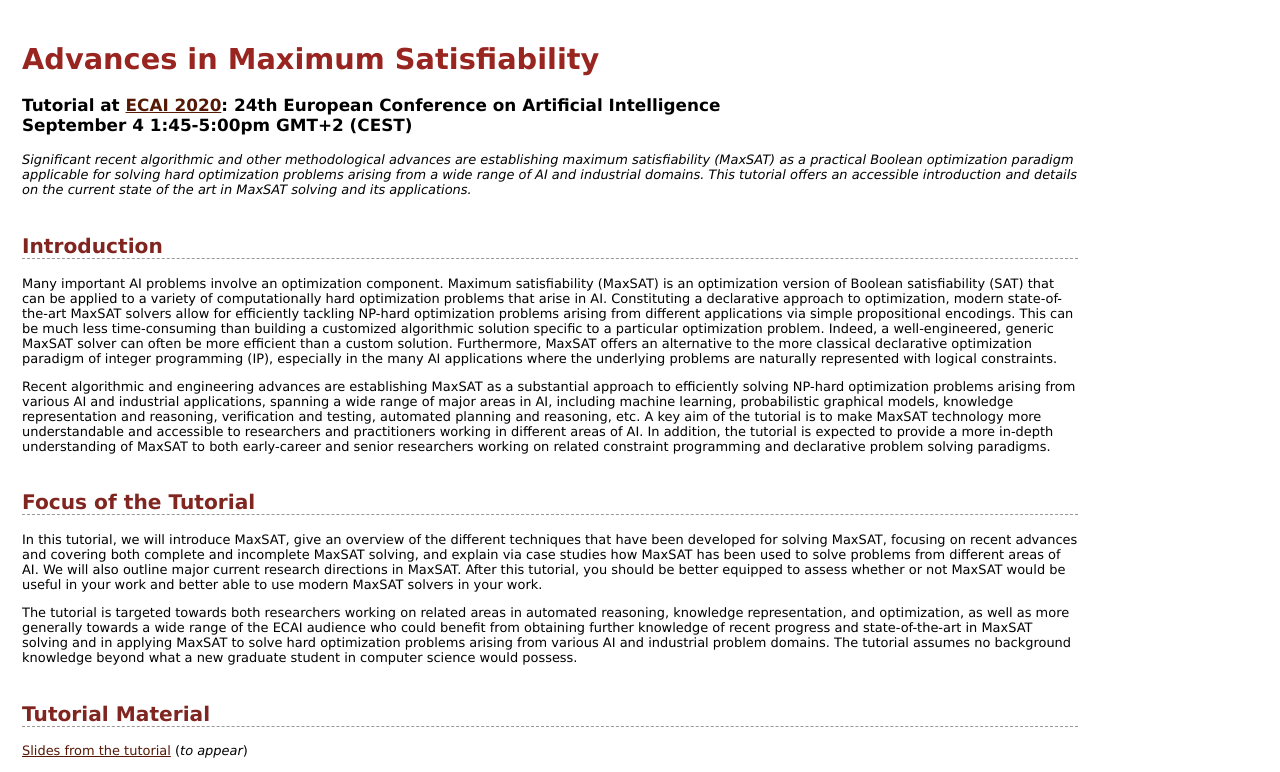
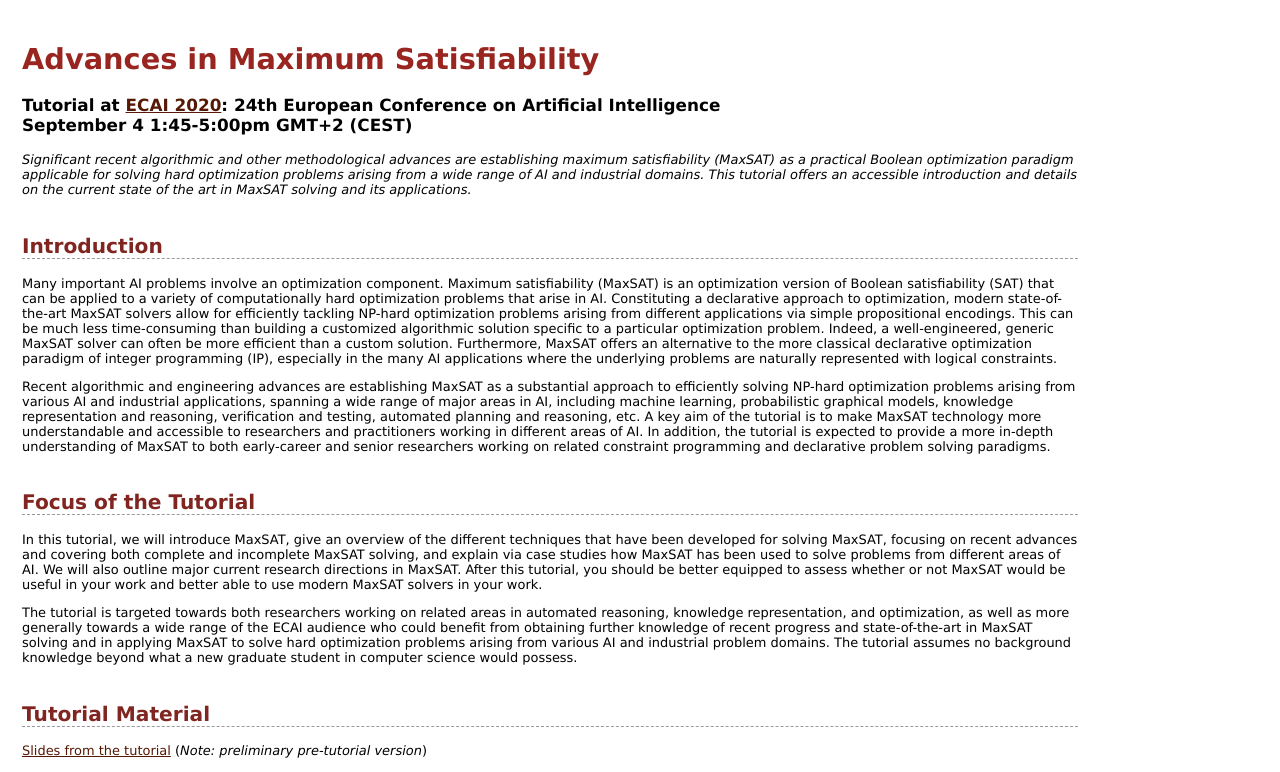
Before and after one commit to ecai20-maxsat-tutorial/ecai20-maxsat-tutorial.github.io, a plain HTML site: page index.html in a window 1280 px wide. Shown: the top 772 px of the page. Drawn offline with Linux system fonts and the light colour scheme.

Commit message:
add preliminary version of slides

```diff
--- a/index.html
+++ b/index.html
@@ -72,7 +72,7 @@ The tutorial assumes no background knowledge beyond what a new graduate student
 <h2>Tutorial Material</h2>
 
 <p>
-<a href="ecai20-maxsat-tutorial.pdf">Slides from the tutorial</a> (<i>to appear</i>)
+<a href="ecai20-maxsat-tutorial.pdf">Slides from the tutorial</a> (<i>Note: preliminary pre-tutorial version</i>)
 </p>
 
 <h2>Syllabus (<i>preliminary</i>)</h2>
```
Also changed, not shown: 1 other file.
